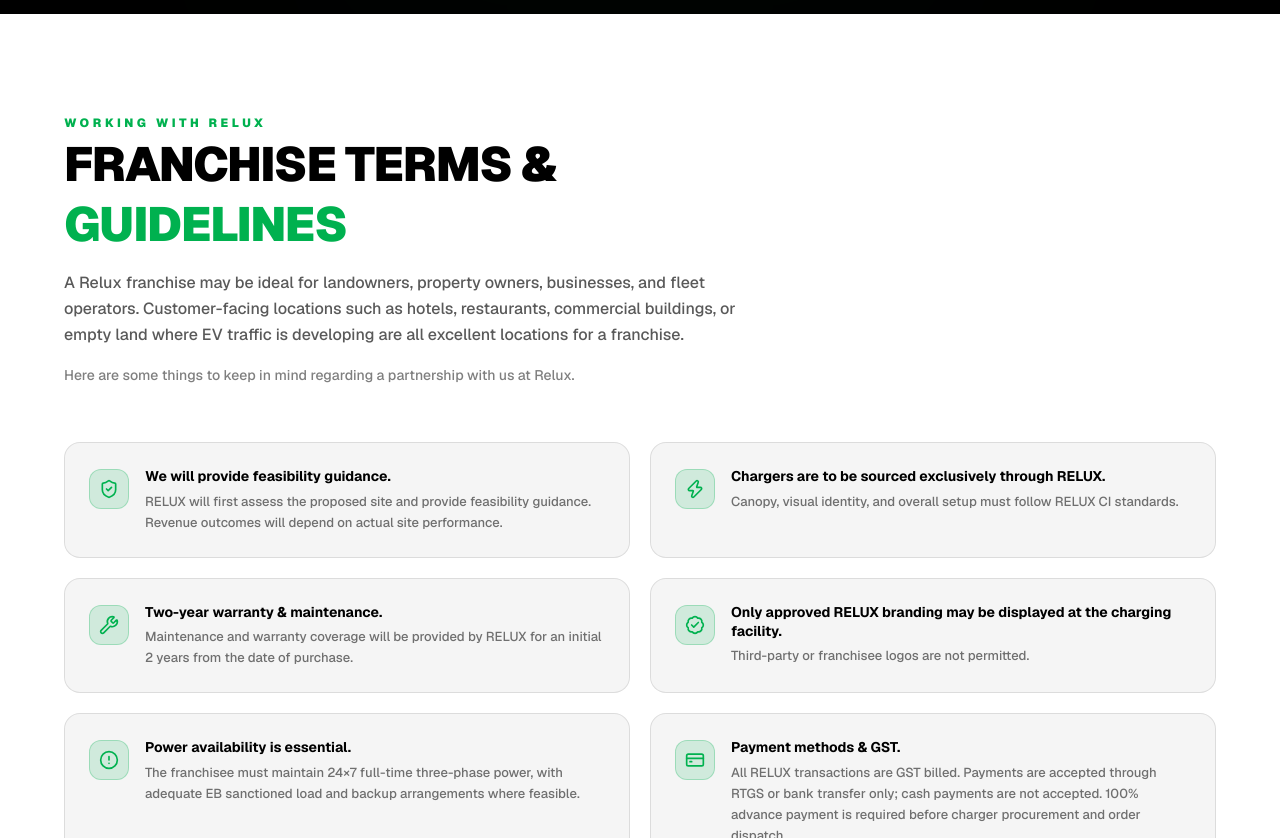
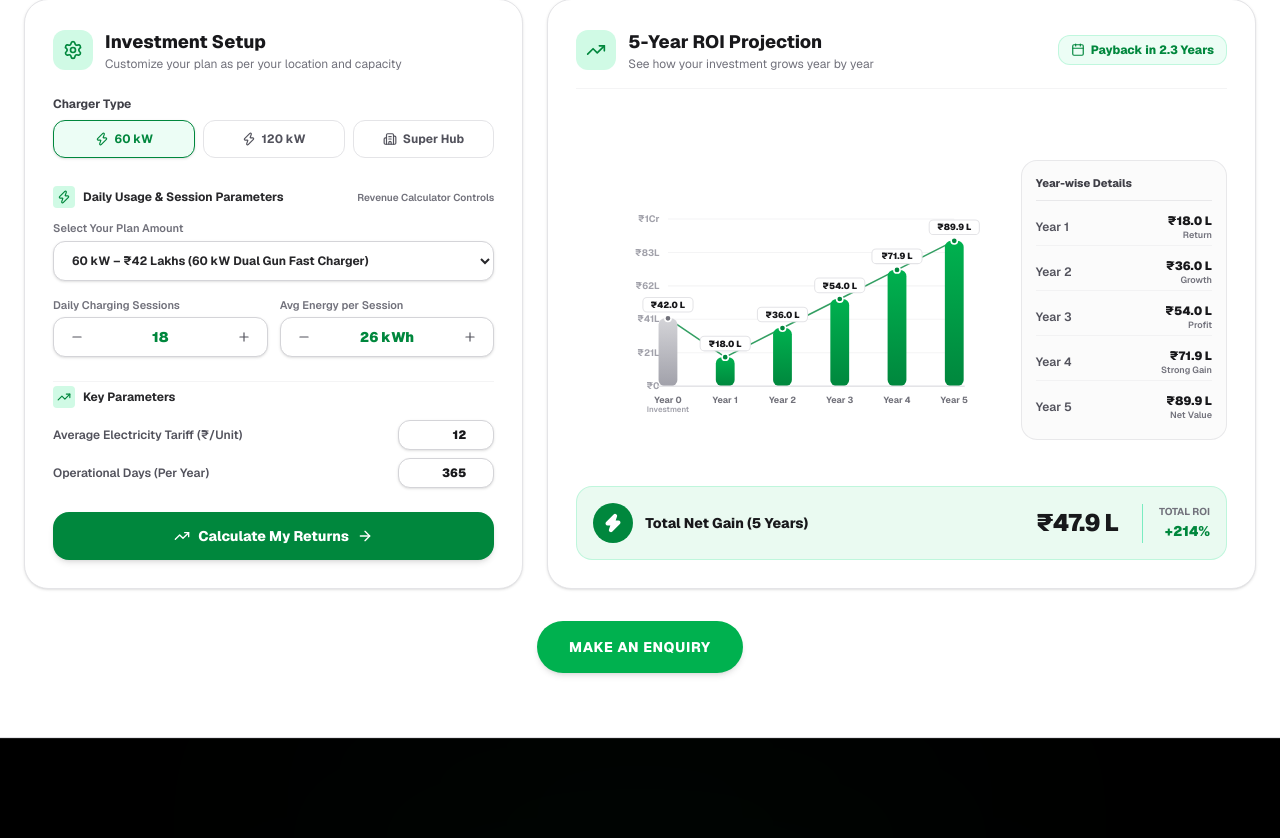
Before and after one commit to ec4you-digital-marketing-creator/demo_relux, a Next.js app: page /business/franchise in a window 1280 px wide. Shown: the part 2102-2940 px from the top of the page. Built offline with nearby package versions, Linux system fonts and the light colour scheme.

Commit message:
feat: add franchise landing page and interactive ROI calculator component

```diff
--- a/app/business/franchise/page.tsx
+++ b/app/business/franchise/page.tsx
@@ -66,6 +66,7 @@
       <HeroSection />
       {/* 4. Franchise Models (5 Cards Grid with Popup EnquiryModal) */}
       <FranchiseModels />
+      <PaybackAndRoiSection />
       {/* What Are You Investing In Section */}
       <WhatAreYouInvestingIn />
       {/* Franchise Terms & Guidelines */}
@@ -96,7 +97,7 @@
       {/* <ChargingTimesSection /> */}
 
       {/* 6. Your Money Back in 3-4 Years & Calculate Your Returns */}
-      <PaybackAndRoiSection />
+
 
 
       {/* 8. AEO / GEO FAQ & Direct Answers */}
--- a/components/ROICalculator/ROICalculator.tsx
+++ b/components/ROICalculator/ROICalculator.tsx
@@ -389,14 +389,14 @@
             <div className="grid grid-cols-1 md:grid-cols-12 gap-4 items-center flex-1 my-auto">
 
               {/* SVG CHART (8 Cols) */}
-              <div className="md:col-span-8 overflow-x-auto select-none pt-2">
+              <div className="md:col-span-8 overflow-x-auto select-none">
                 <svg
                   viewBox={`0 0 ${chartWidth} ${chartHeight}`}
                   className="w-full h-56 sm:h-64 min-w-70"
                   fill="none"
                   xmlns="http://www.w3.org/2000/svg"
                 >
-                  <defs>
+                  <defs >
                     {/* Emerald Bar Gradient */}
                     <linearGradient id="lightEmeraldBar" x1="0" y1="0" x2="0" y2="1">
                       <stop offset="0%" stopColor="#00b14f" />
@@ -449,7 +449,7 @@
                   {chartPoints.map((pt) => {
                     const barTopY = mapY(pt.value);
                     const height = Math.max(8, mapY(0) - barTopY);
-                    const bw = 24;
+                    const bw = 18;
                     const barX = mapX(pt.yearNum) - bw / 2;
                     const isYear0 = pt.yearNum === 0;
 
```
